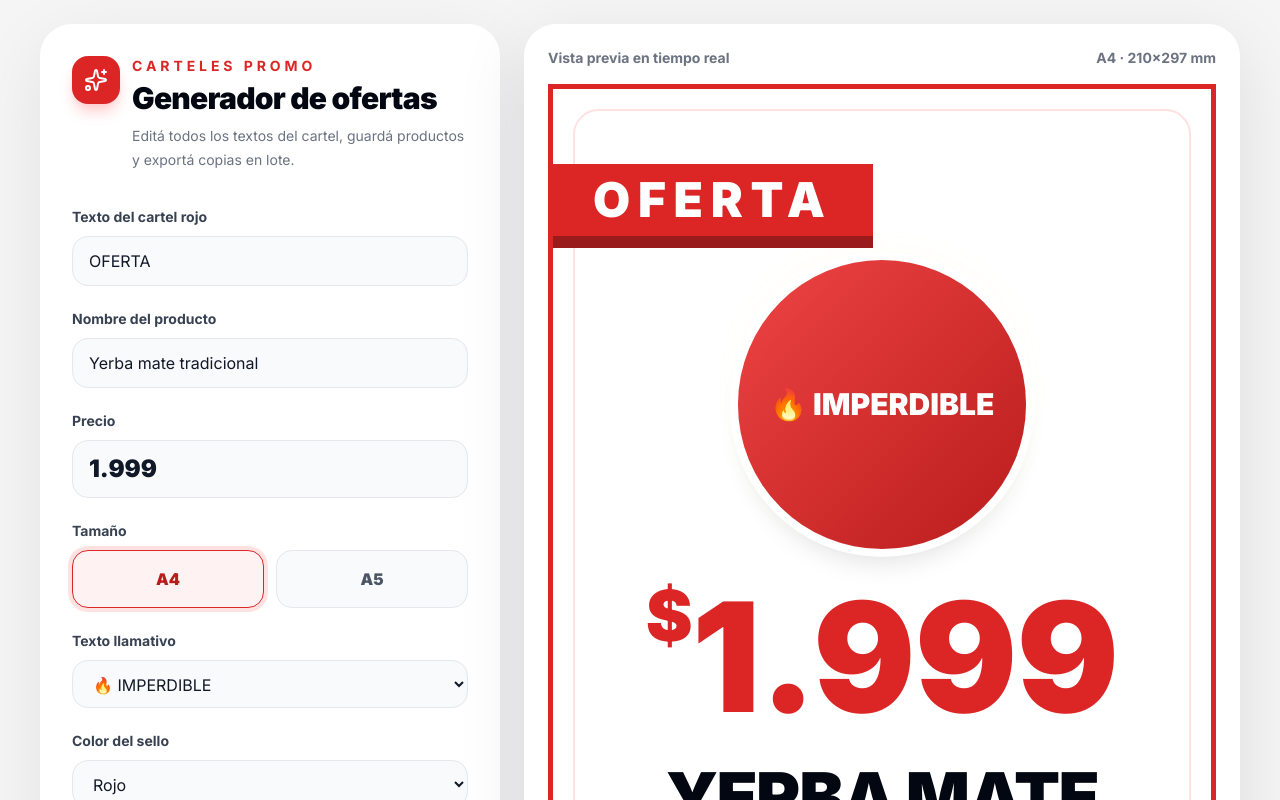
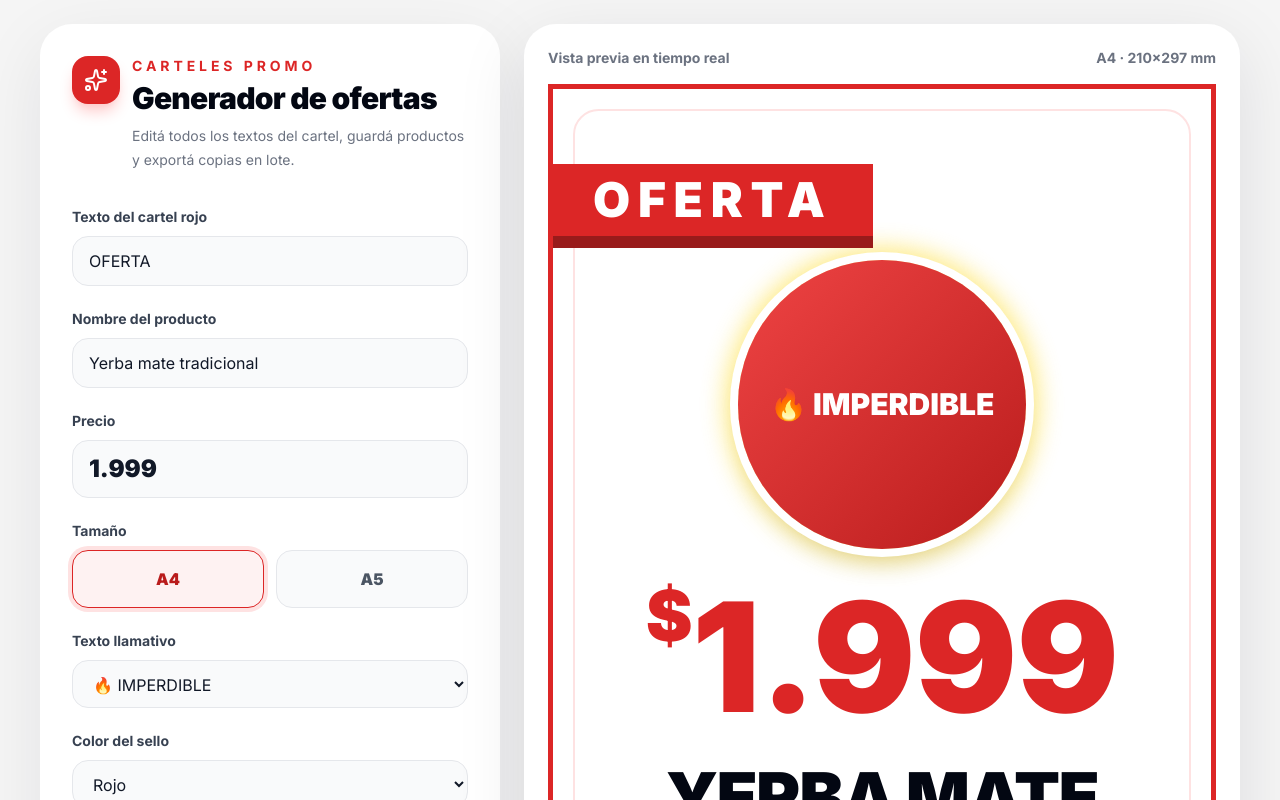
Before and after one commit to JNDeveloping/precios, a React (Vite) app: page / in a window 1280 px wide. Shown: the top 800 px of the page. Built offline with nearby package versions, Linux system fonts and the light colour scheme.

Commit message:
Fix PDF export cleanup and stamp shape

```diff
--- a/src/components/OfferPoster.jsx
+++ b/src/components/OfferPoster.jsx
@@ -26,11 +26,12 @@ export function PrintablePoster({ poster, printRef }) {
         {poster.offerLabel || 'OFERTA'}
       </div>
 
-      <div className="absolute left-1/2 top-[24%] h-40 w-40 -translate-x-1/2 rounded-full bg-yellow-300 blur-2xl opacity-70" />
-
       <div className="relative flex h-full flex-col items-center justify-center px-[7%] pb-[12%] pt-[18%] text-center">
-        <div className={`mb-8 flex max-w-[92%] items-center break-words bg-gradient-to-br ${stamp.className} ${shapeClasses[poster.stampShape]} px-8 py-5 text-2xl font-black uppercase shadow-xl ring-8 ring-white sm:text-3xl`}>
-          {poster.tagline}
+        <div className="relative mb-8 max-w-[92%]">
+          <div className={`absolute -inset-3 bg-yellow-300 opacity-70 blur-md ${shapeClasses[poster.stampShape]}`} />
+          <div className={`relative flex items-center break-words bg-gradient-to-br ${stamp.className} ${shapeClasses[poster.stampShape]} px-8 py-5 text-2xl font-black uppercase shadow-xl ring-8 ring-white sm:text-3xl`}>
+            {poster.tagline}
+          </div>
         </div>
 
         <div className="max-w-full leading-none tracking-tighter text-red-600">
--- a/src/pages/App.jsx
+++ b/src/pages/App.jsx
@@ -29,8 +29,10 @@ export default function App() {
     setSavedPosters((current) => current.filter((item) => item.id !== id));
   };
 
-  const handleExport = useCallback(() => {
-    if (batchRef.current) exportPosterPdf(batchRef.current, poster.size, postersToExport);
+  const handleExport = useCallback(async () => {
+    if (!batchRef.current) return;
+    await exportPosterPdf(batchRef.current, poster.size, postersToExport);
+    setSavedPosters([]);
   }, [poster.size, postersToExport]);
 
   const handlePrint = useCallback(() => window.print(), []);
--- a/src/styles.css
+++ b/src/styles.css
@@ -13,8 +13,7 @@
 * { box-sizing: border-box; }
 body { margin: 0; min-width: 320px; min-height: 100vh; background: #f5f5f5; }
 button, input, select { font: inherit; }
-.poster-page { break-after: page; page-break-after: always; }
-.poster-page:last-child { break-after: auto; page-break-after: auto; }
+.poster-page + .poster-page { break-before: page; page-break-before: always; }
 
 /* El área imprimible queda sin sombras/márgenes cuando se envía a impresora. */
 @media print {
```
Also changed, not shown: 1 other file (tests, documents, lock files or other folders).
